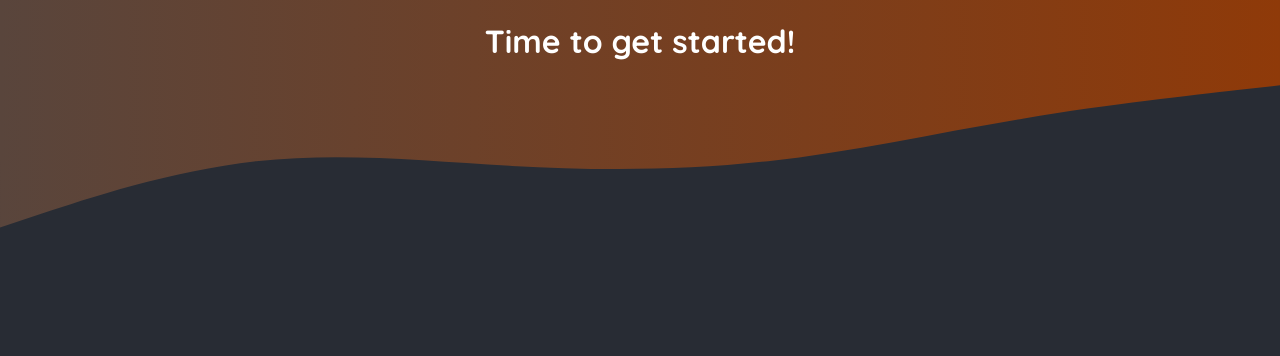
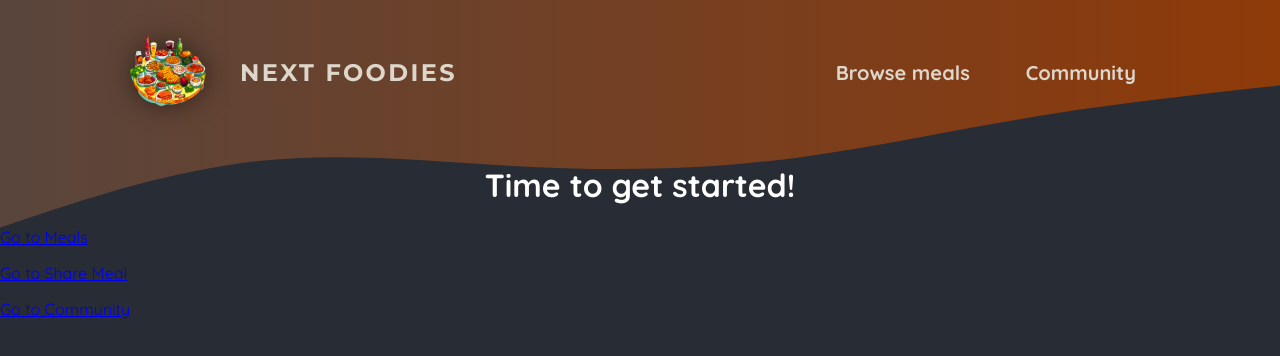
Before and after one commit to mayankmehta19032003/NextJS, a Next.js app in the folder day2-Foodies/: page / in a window 1280 px wide. Shown: the top 356 px of the page. Built offline with nearby package versions, Linux system fonts and the light colour scheme.

Commit message:
completed header section

```diff
--- a/day2-Foodies/app/layout.js
+++ b/day2-Foodies/app/layout.js
@@ -1,3 +1,4 @@
+import MainHeader from '@/components/main-header/main-header';
 import './globals.css';
 
 export const metadata = {
@@ -9,27 +10,7 @@
   return (
     <html lang="en">
       <body>
-        <div className="header-background">
-          <svg xmlns="http://www.w3.org/2000/svg" viewBox="0 0 1440 320">
-            <defs>
-              <linearGradient id="gradient" x1="0%" y1="0%" x2="100%" y2="0%">
-                <stop
-                  offset="0%"
-                  style={{ stopColor: '#59453c', stopOpacity: '1' }}
-                />
-                <stop
-                  offset="100%"
-                  style={{ stopColor: '#8f3a09', stopOpacity: '1' }}
-                />
-              </linearGradient>
-            </defs>
-            <path
-              fill="url(#gradient)"
-              d="M0,256L48,240C96,224,192,192,288,181.3C384,171,480,181,576,186.7C672,192,768,192,864,181.3C960,171,1056,149,1152,133.3C1248,117,1344,107,1392,101.3L1440,96L1440,0L1392,0C1344,0,1248,0,1152,0C1056,0,960,0,864,0C768,0,672,0,576,0C480,0,384,0,288,0C192,0,96,0,48,0L0,0Z"
-            ></path>
-          </svg>
-        </div>
-
+        <MainHeader />
         {children}
       </body>
     </html>
--- a/day2-Foodies/app/page.js
+++ b/day2-Foodies/app/page.js
@@ -1,9 +1,13 @@
+import Link from 'next/link';
 export default function Home() {
   return (
     <main>
       <h1 style={{ color: 'white', textAlign: 'center' }}>
         Time to get started!
       </h1>
+      <p><Link href="/meals">Go to Meals</Link></p>
+      <p><Link href="/meals/share">Go to Share Meal</Link></p>
+      <p><Link href="/community">Go to Community</Link></p>
     </main>
   );
 }
--- /dev/null
+++ b/day2-Foodies/components/main-header/main-header-bg.js
@@ -0,0 +1,30 @@
+import styles from "./main-header-bg.module.css"
+
+const MainHeaderBg = () => {
+  return (
+    <>
+    <div className={styles["header-background"]}>
+          <svg xmlns="http://www.w3.org/2000/svg" viewBox="0 0 1440 320">
+            <defs>
+              <linearGradient id="gradient" x1="0%" y1="0%" x2="100%" y2="0%">
+                <stop
+                  offset="0%"
+                  style={{ stopColor: '#59453c', stopOpacity: '1' }}
+                />
+                <stop
+                  offset="100%"
+                  style={{ stopColor: '#8f3a09', stopOpacity: '1' }}
+                />
+              </linearGradient>
+            </defs>
+            <path
+              fill="url(#gradient)"
+              d="M0,256L48,240C96,224,192,192,288,181.3C384,171,480,181,576,186.7C672,192,768,192,864,181.3C960,171,1056,149,1152,133.3C1248,117,1344,107,1392,101.3L1440,96L1440,0L1392,0C1344,0,1248,0,1152,0C1056,0,960,0,864,0C768,0,672,0,576,0C480,0,384,0,288,0C192,0,96,0,48,0L0,0Z"
+            ></path>
+          </svg>
+        </div>
+        </>
+  )
+}
+
+export default MainHeaderBg
--- /dev/null
+++ b/day2-Foodies/components/main-header/main-header-bg.module.css
@@ -0,0 +1,14 @@
+.header-background {
+  position: absolute;
+  width: 100%;
+  height: 320px;
+  top: 0;
+  left: 0;
+  z-index: -1;
+}
+
+.header-background svg {
+  display: block;
+  width: 100%;
+  height: auto;
+}
--- /dev/null
+++ b/day2-Foodies/components/main-header/main-header.js
@@ -0,0 +1,31 @@
+import Link from "next/link";
+import Image from "next/image";
+import logoImg from "@/assets/logo.png";
+import styles from "./main-header.module.css"
+import MainHeaderBg from './main-header-bg'
+
+export default function MainHeader() {
+  return (
+    <>
+    <MainHeaderBg/>
+    <header className={styles.header}>
+      <Link className={styles.logo} href="/">
+      <Image src={logoImg} alt="A plate" priority/>
+      Next Foodies
+      </Link>
+
+      <nav className={styles.nav}>
+        <ul>
+            <li>
+                <Link href="/meals">Browse meals</Link>
+            </li>
+            <li>
+                <Link href="/community">Community</Link>
+            </li>
+        </ul>
+      </nav>
+
+    </header>
+    </>
+  );
+}
--- /dev/null
+++ b/day2-Foodies/components/main-header/main-header.module.css
@@ -0,0 +1,67 @@
+.header {
+  display: flex;
+  justify-content: space-between;
+  align-items: center;
+  padding: 2rem 1rem;
+}
+
+@media (min-width: 768px) {
+  .header {
+    padding: 2rem 10%;
+  }
+}
+
+.nav ul {
+  list-style: none;
+  margin: 0;
+  padding: 0;
+  display: flex;
+  gap: 1.5rem;
+  /* font-family: 'Montserrat', sans-serif; */
+  font-size: 1.25rem;
+}
+
+.nav a {
+  text-decoration: none;
+  color: #ddd6cb;
+  font-weight: bold;
+  padding: 0.5rem 1rem;
+  border-radius: 0.5rem;
+}
+
+.nav a:hover,
+.nav a:active {
+  background: linear-gradient(90deg, #ff8a05, #f9b331);
+  background-clip: text;
+  -webkit-background-clip: text;
+  -webkit-text-fill-color: transparent;
+  text-shadow: 0 0 18px rgba(248, 190, 42, 0.8);
+}
+
+.active {
+  background: linear-gradient(90deg, #ff8a05, #f9b331);
+  background-clip: text;
+  -webkit-background-clip: text;
+  -webkit-text-fill-color: transparent;
+}
+
+.logo {
+  display: flex;
+  align-items: center;
+  justify-content: center;
+  gap: 2rem;
+  text-decoration: none;
+  color: #ddd6cb;
+  font-weight: bold;
+  font-family: 'Montserrat', sans-serif;
+  letter-spacing: 0.15rem;
+  text-transform: uppercase;
+  font-size: 1.5rem;
+}
+
+.logo img {
+  width: 5rem;
+  height: 5rem;
+  object-fit: contain;
+  filter: drop-shadow(0 0 0.75rem rgba(0, 0, 0, 0.5));
+}
```
Also changed, not shown: day2-Foodies/app/community/page.js (added, +11 -0 lines), day2-Foodies/app/meals/[slug]/page.js (added, +11 -0 lines), day2-Foodies/app/meals/page.js (added, +9 -0 lines), day2-Foodies/app/meals/share/page.js (added, +11 -0 lines), 1 other file (tests, documents, lock files or other folders).
